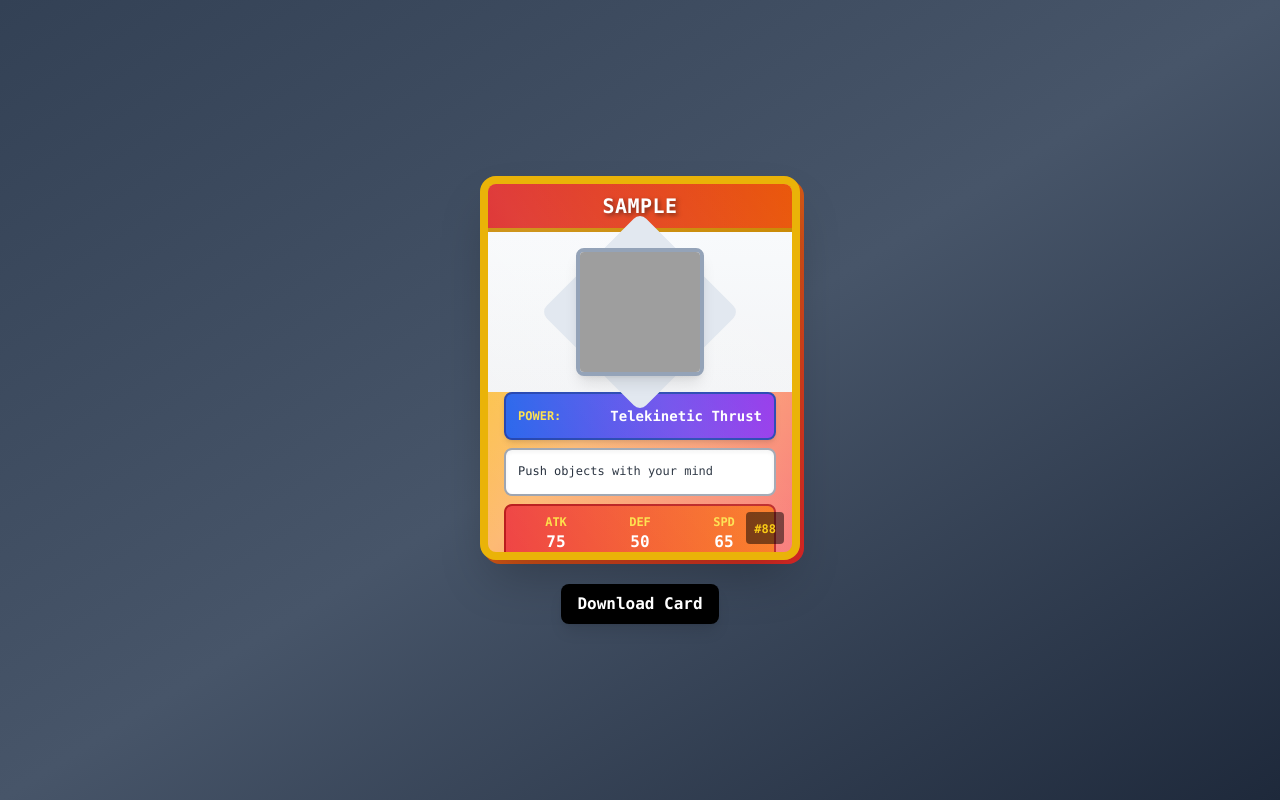
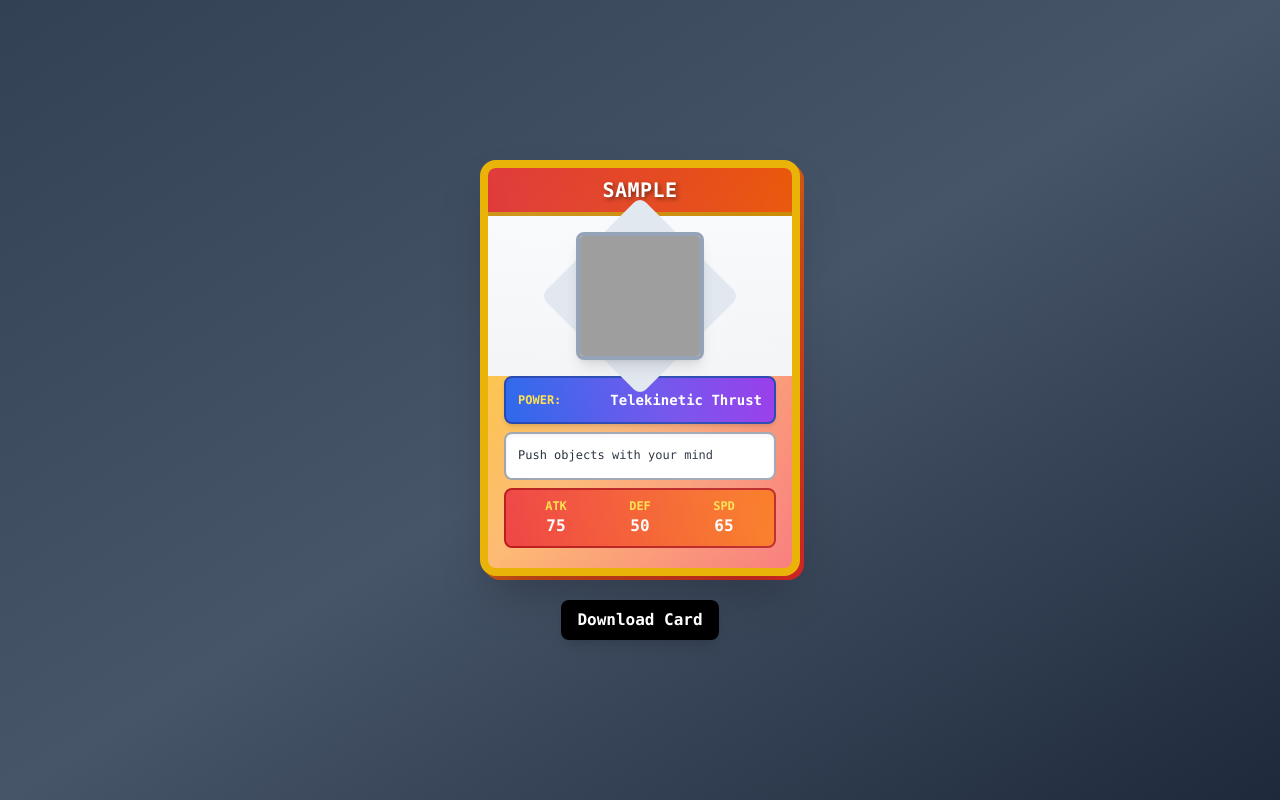
Before and after one commit to pushparajwastaken/card-generator, a React (Vite) app: page / in a window 1280 px wide. Both pictures are taken after typing "Sample" into the empty fields and a click on the button "Submit". Built offline with nearby package versions, Linux system fonts and the light colour scheme; grey boxes are pictures that could not be loaded.

Commit message:
card fix

```diff
--- a/src/Components/Card/Card.jsx
+++ b/src/Components/Card/Card.jsx
@@ -38,12 +38,12 @@ const Card = () => {
     <div className="flex flex-col items-center justify-center min-h-screen bg-gradient-to-br from-slate-700 via-slate-600 to-slate-800 p-6">
       <div
         ref={cardRef}
-        className="relative w-80 h-96 transform transition-all duration-300 hover:scale-105 hover:rotate-1"
+        className="relative w-80 min-h-96 transform transition-all duration-300 hover:scale-105 hover:rotate-1"
         style={{ perspective: "1000px" }}
       >
         <div className="absolute inset-0 bg-gradient-to-br from-yellow-400 via-transparent to-purple-500 opacity-20 rounded-2xl"></div>
 
-        <div className="relative w-full h-full bg-gradient-to-br from-yellow-400 via-orange-300 to-red-400 rounded-2xl shadow-2xl border-8 border-yellow-500 overflow-hidden">
+        <div className="relative pb-1 w-full h-full bg-gradient-to-br from-yellow-400 via-orange-300 to-red-400 rounded-2xl shadow-2xl border-8 border-yellow-500 overflow-hidden">
           <div className="absolute inset-0 bg-gradient-to-tr from-transparent via-white to-transparent opacity-10"></div>
 
           <div className="bg-gradient-to-r from-red-600 to-orange-600 py-2 px-4 border-b-4 border-yellow-600">
@@ -107,14 +107,7 @@ const Card = () => {
               </div>
             </div>
           )}
-
-          <div className="absolute bottom-2 right-2 bg-black bg-opacity-50 rounded px-2 py-1">
-            <span className="text-yellow-400 font-bold text-xs">
-              #{power?.id}
-            </span>
-          </div>
         </div>
-
         <div className="absolute inset-0 bg-gradient-to-br from-yellow-600 to-red-600 rounded-2xl -z-10 transform translate-x-1 translate-y-1"></div>
       </div>
       <div className="mt-6">
```
